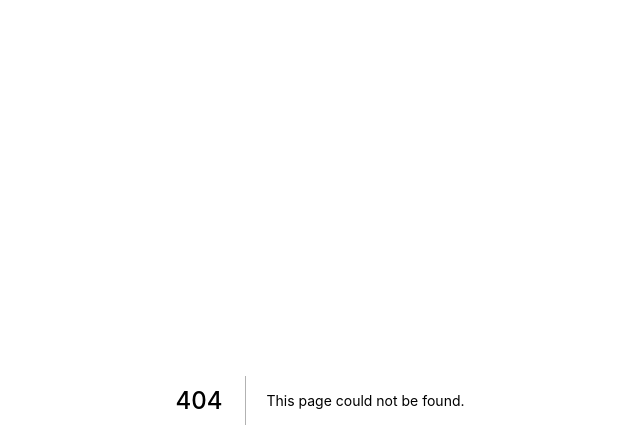
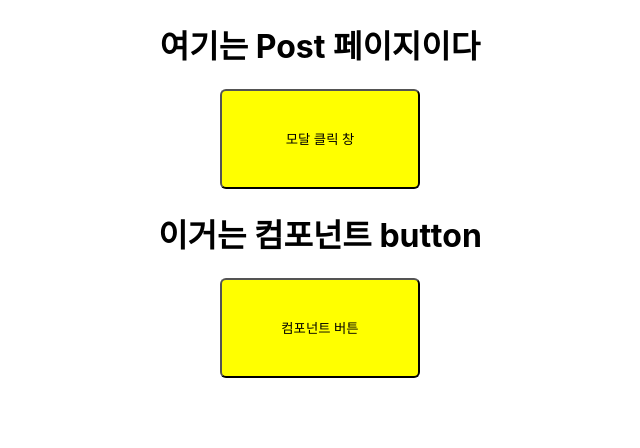
Before and after one commit to jma1020/globalModal-Context, a Next.js app: page /postmodal in a window 1280 px wide. Before the commit this address had no page. Shown: the top 448 px of the page, without its empty margins (320-960 px from the left). Built offline with nearby package versions, Linux system fonts and the light colour scheme.

Commit message:
⚡️ post 페이지 컴포넌트 단위 provider 테스트

```diff
--- /dev/null
+++ b/components/test.tsx
@@ -0,0 +1,34 @@
+import { useContext } from 'react';
+import styled from 'styled-components';
+import { ModalDispatch } from '../StoreContext/Modal/Context';
+
+const Test = () => {
+  const { open } = useContext(ModalDispatch);
+  console.log(open);
+
+  return (
+    <Container>
+      <h1>이거는 컴포넌트 button</h1>
+      <Button onClick={() => open(<h1>컴포넌트에서 modal 활성화</h1>)}>
+        컴포넌트 버튼
+      </Button>
+    </Container>
+  );
+};
+
+const Container = styled.div`
+  display: flex;
+  flex-direction: column;
+  justify-content: space-between;
+  align-items: center;
+`;
+
+const Button = styled.button`
+  width: 200px;
+  height: 100px;
+  background-color: yellow;
+  border-radius: 6px;
+  cursor: pointer;
+`;
+
+export default Test;
--- /dev/null
+++ b/pages/postmodal/index.tsx
@@ -0,0 +1,40 @@
+import React, { useContext } from 'react';
+import ModalProvider from '../../StoreContext/Modal/Provider';
+import { ModalDispatch, ModalState } from '../../StoreContext/Modal/Context';
+import styled from 'styled-components';
+import Test from '../../components/test';
+
+const PostPage = () => {
+  const { open } = useContext(ModalDispatch);
+  const state = useContext(ModalState);
+  console.log(open);
+  console.log(state);
+  return (
+    <ModalProvider>
+      <Container>
+        <h1>여기는 Post 페이지이다</h1>
+        <Button onClick={() => open(<h1>이거는 post페이지</h1>)}>
+          모달 클릭 창
+        </Button>
+      </Container>
+      <Test />
+    </ModalProvider>
+  );
+};
+
+const Container = styled.div`
+  display: flex;
+  flex-direction: column;
+  justify-content: space-between;
+  align-items: center;
+`;
+
+const Button = styled.button`
+  width: 200px;
+  height: 100px;
+  background-color: yellow;
+  border-radius: 6px;
+  cursor: pointer;
+`;
+
+export default PostPage;
```
